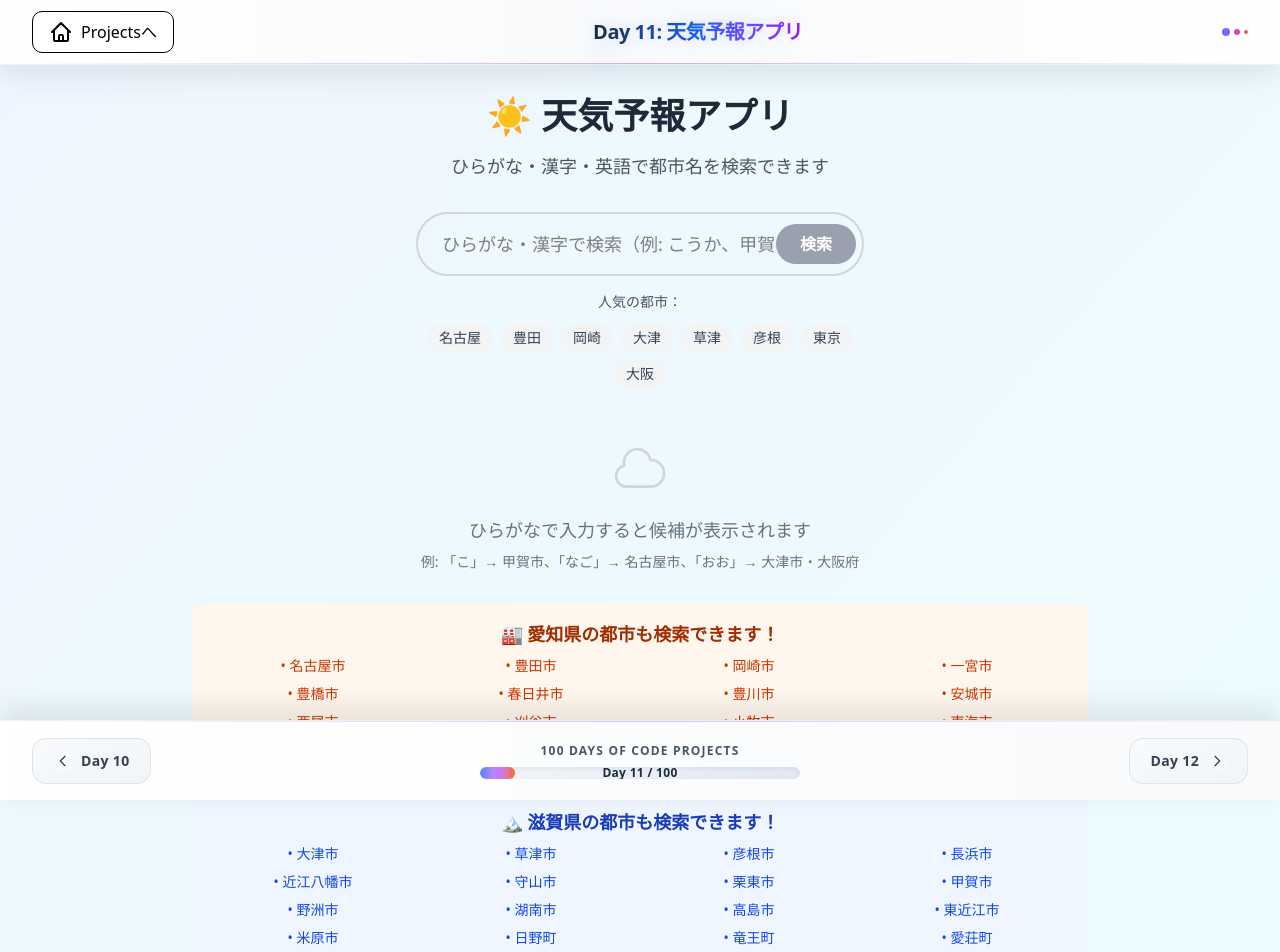
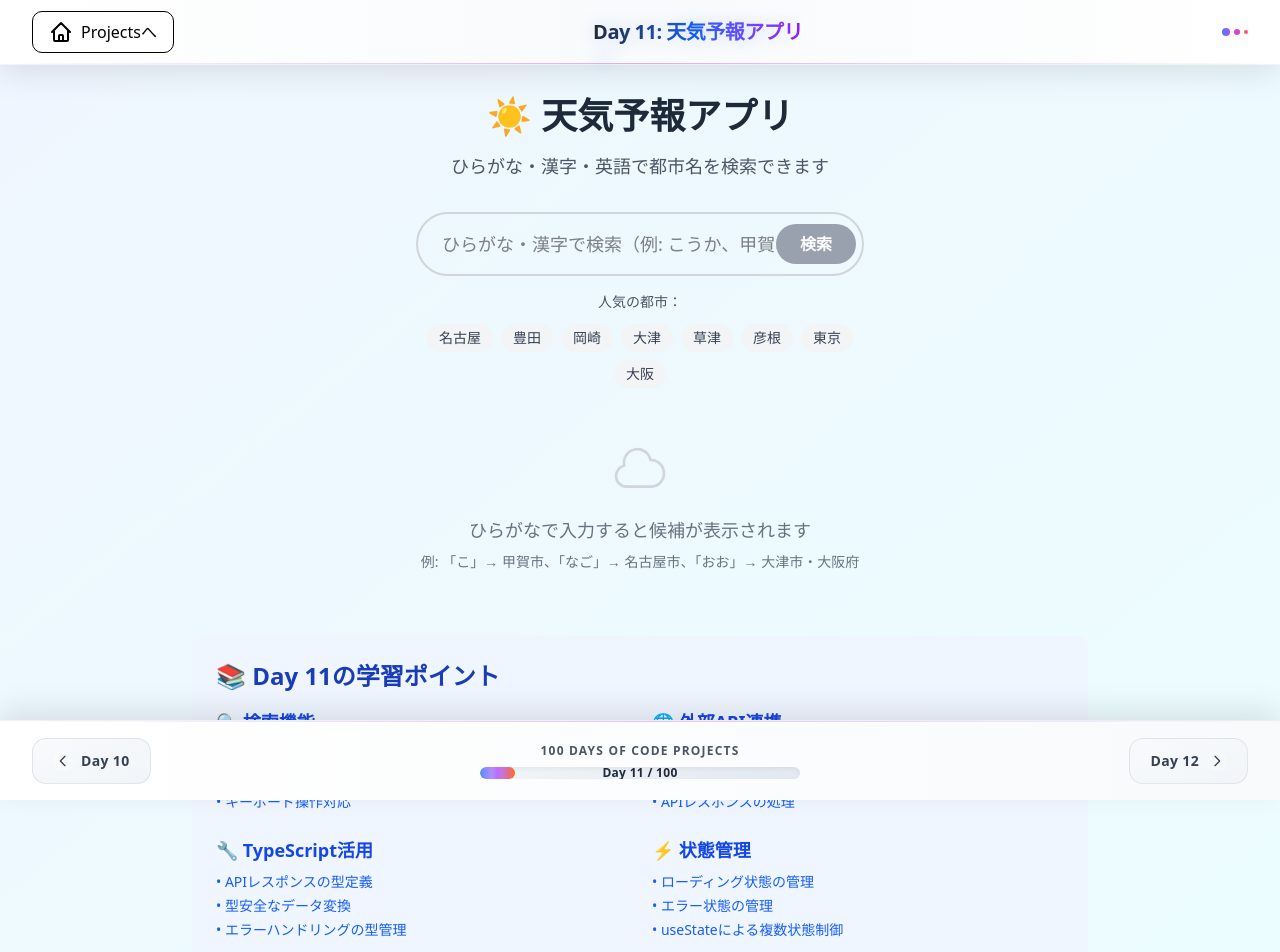
Before and after one commit to atsuki61/100DaysOfCode, a Next.js app: page /day11-weather in a window 1280 px wide. Shown: the top 952 px of the page. Built offline with nearby package versions, Linux system fonts and the light colour scheme.

Commit message:
滋賀県・愛知県の特化情報カードを削除

```diff
--- a/src/app/day11-weather/page.tsx
+++ b/src/app/day11-weather/page.tsx
@@ -69,54 +69,7 @@ export default function WeatherApp() {
             例: 「こ」→ 甲賀市、「なご」→ 名古屋市、「おお」→ 大津市・大阪府
           </p>
 
-          {/* 滋賀県・愛知県特化情報 */}
-          <div className="mt-8 space-y-4 max-w-4xl mx-auto"> {/* 上マージン8, 縦間隔4, 最大幅4xl, 中央寄せ */}
-            {/* 愛知県セクション */}
-            <div className="p-4 bg-orange-50 rounded-lg"> {/* パディング4, 薄いオレンジ背景, 角丸lg */}
-              <h3 className="text-lg font-semibold text-orange-800 mb-2">🏭 愛知県の都市も検索できます！</h3>
-              <div className="grid grid-cols-2 md:grid-cols-4 gap-2 text-sm text-orange-700"> {/* グリッド 2列, md以上で4列, ギャップ2, 文字サイズsm, オレンジ文字 */}
-                <div>• 名古屋市</div>
-                <div>• 豊田市</div>
-                <div>• 岡崎市</div>
-                <div>• 一宮市</div>
-                <div>• 豊橋市</div>
-                <div>• 春日井市</div>
-                <div>• 豊川市</div>
-                <div>• 安城市</div>
-                <div>• 西尾市</div>
-                <div>• 刈谷市</div>
-                <div>• 小牧市</div>
-                <div>• 東海市</div>
-                <div>• 江南市</div>
-                <div>• 稲沢市</div>
-                <div>• 知多市</div>
-                <div>• その他38市町村</div>
-              </div>
-            </div>
 
-            {/* 滋賀県セクション */}
-            <div className="p-4 bg-blue-50 rounded-lg"> {/* パディング4, 薄青背景, 角丸lg */}
-              <h3 className="text-lg font-semibold text-blue-800 mb-2">🏔️ 滋賀県の都市も検索できます！</h3>
-              <div className="grid grid-cols-2 md:grid-cols-4 gap-2 text-sm text-blue-700"> {/* グリッド 2列, md以上で4列, ギャップ2, 文字サイズsm, 青文字 */}
-                <div>• 大津市</div>
-                <div>• 草津市</div>
-                <div>• 彦根市</div>
-                <div>• 長浜市</div>
-                <div>• 近江八幡市</div>
-                <div>• 守山市</div>
-                <div>• 栗東市</div>
-                <div>• 甲賀市</div>
-                <div>• 野洲市</div>
-                <div>• 湖南市</div>
-                <div>• 高島市</div>
-                <div>• 東近江市</div>
-                <div>• 米原市</div>
-                <div>• 日野町</div>
-                <div>• 竜王町</div>
-                <div>• 愛荘町</div>
-              </div>
-            </div>
-          </div>
         </div>
       )}
 
```
